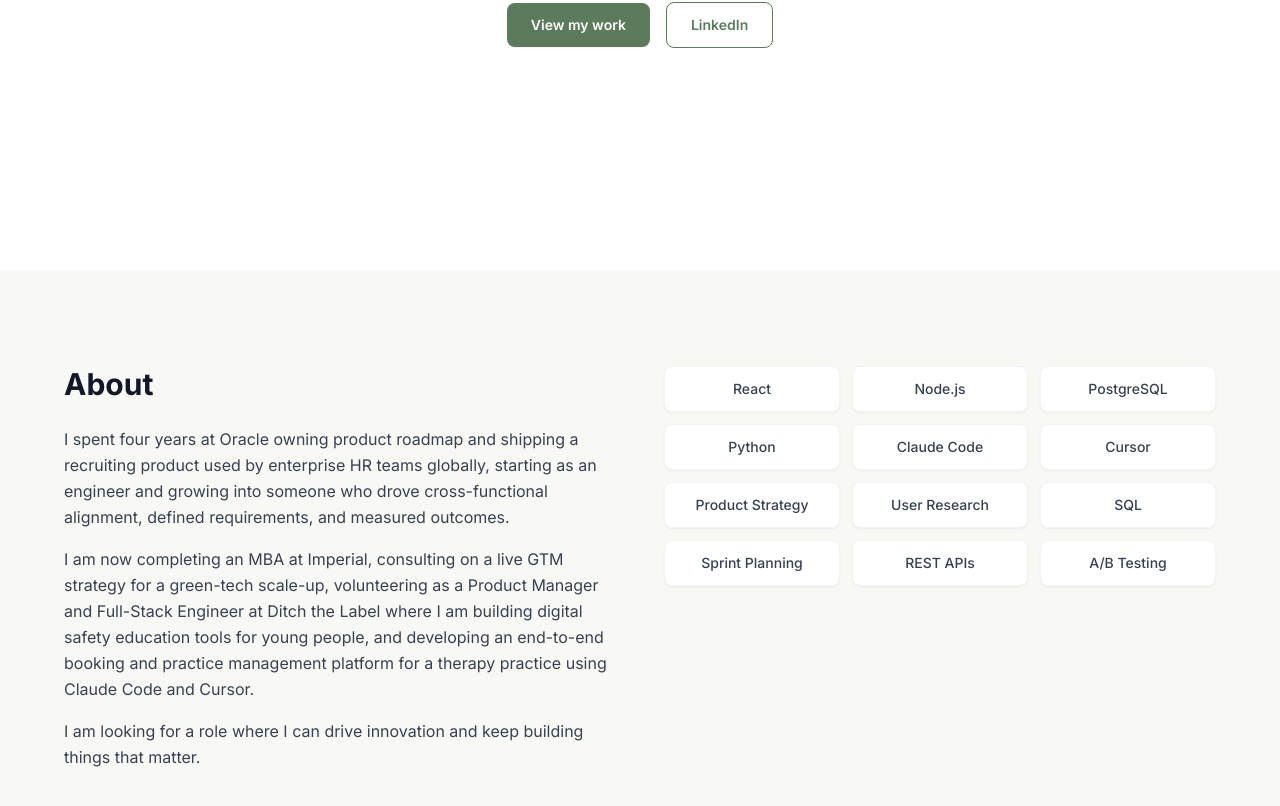
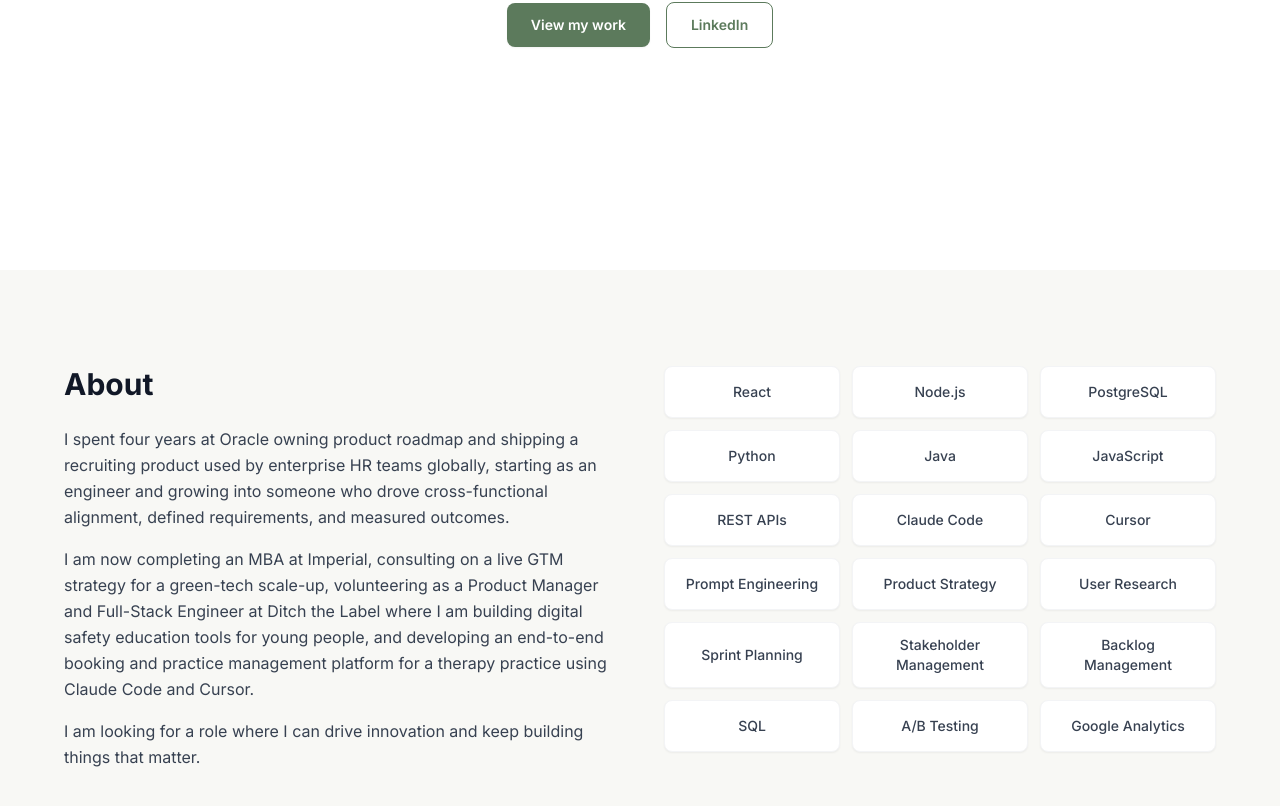
Before and after one commit to praffullittjain/portfolio-website, a React (Vite) app: page / in a window 1280 px wide. Shown: the part 530-1336 px from the top of the page. Built offline with nearby package versions, Linux system fonts and the light colour scheme.

Commit message:
Expand About skills grid and align cards evenly
Add more skill chips to better balance the right column against the bio text, and center-align each card so multi-line and single-line labels sit flush.

Co-Authored-By: Claude Sonnet 5 <noreply@anthropic.com>

```diff
--- a/src/components/About.jsx
+++ b/src/components/About.jsx
@@ -3,14 +3,20 @@ const SKILLS = [
   "Node.js",
   "PostgreSQL",
   "Python",
+  "Java",
+  "JavaScript",
+  "REST APIs",
   "Claude Code",
   "Cursor",
+  "Prompt Engineering",
   "Product Strategy",
   "User Research",
+  "Sprint Planning",
+  "Stakeholder Management",
+  "Backlog Management",
   "SQL",
-  "Sprint Planning",
-  "REST APIs",
   "A/B Testing",
+  "Google Analytics",
 ];
 
 export default function About() {
@@ -48,7 +54,7 @@ export default function About() {
             {SKILLS.map((skill) => (
               <div
                 key={skill}
-                className="bg-white rounded-lg shadow-sm px-4 py-3 text-center text-sm font-medium text-gray-700 border border-gray-100"
+                className="flex items-center justify-center text-center bg-white rounded-lg shadow-sm px-4 py-3 min-h-[3.25rem] text-sm font-medium text-gray-700 border border-gray-100"
               >
                 {skill}
               </div>
```
